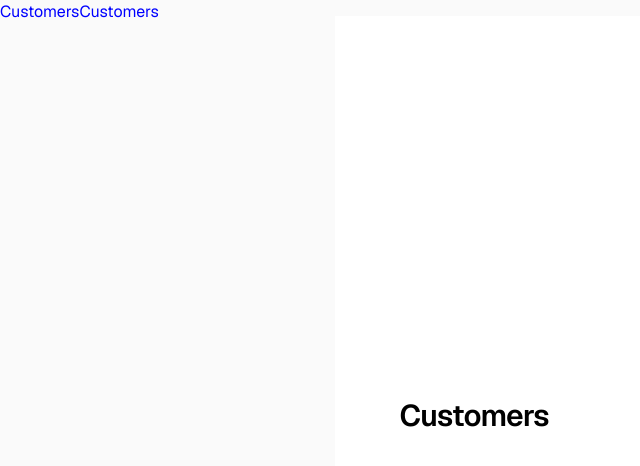
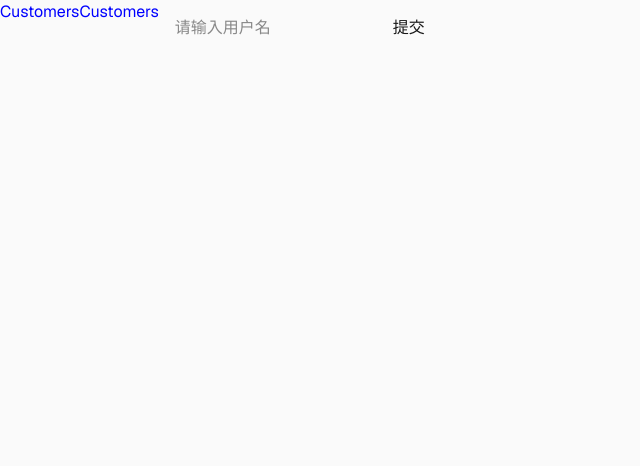
Before and after one commit to Adam-code-line/React, a Next.js app: page /dashboard/customers in a window 1280 px wide. Shown: the top 466 px of the page, without its empty margins (0-640 px from the left). Built offline with nearby package versions, Linux system fonts and the light colour scheme.

Commit message:
添加客户详情页面及其功能，更新客户列表和错误处理组件，优化依赖项

```diff
--- a/app/dashboard/customers/[id]/page.tsx
+++ b/app/dashboard/customers/[id]/page.tsx
@@ -1,3 +1,4 @@
+
 export default async function CustomerDetails ({params} : {params: {id: string }}) {
 
     const { id } = await params;
--- /dev/null
+++ b/app/dashboard/customers/action.tsx
@@ -0,0 +1,5 @@
+"use server";
+
+export async function createCustomer(data: FormData) {
+    console.log("data", data);
+}
--- a/app/dashboard/customers/page.tsx
+++ b/app/dashboard/customers/page.tsx
@@ -1,11 +1,22 @@
-export default function CustomersPage() {
+"use client";
+
+import { useState, useEffect } from "react";
+import { createCustomer } from "./action"
+
+export default function Customers() {
+    const [name, setName] = useState("");
+
+    const submitData = () => {
+        const formData = new FormData();
+        formData.set("name", name);
+        createCustomer(formData);
+    };
+
     return (
-        <div className="flex min-h-screen items-center justify-center bg-zinc-50 font-sans dark:bg-black">
-            <main className="flex min-h-screen w-full max-w-3xl flex-col items-center justify-center py-32 px-16 bg-white dark:bg-black sm:items-start">
-                <h1 className="max-w-xs text-3xl font-semibold leading-10 tracking-tight text-black dark:text-zinc-50">
-                    Customers
-                </h1>
-            </main>
+        <div>
+            <input type="text" placeholder = "请输入用户名" value = {name} onChange = {(e) => setName(e.target.value)} />
+            <button onClick={submitData}>提交</button>
         </div>
+
     );
 }
--- /dev/null
+++ b/app/dashboard/error.tsx
@@ -0,0 +1,21 @@
+"use client"
+
+import  { useEffect } from "react";
+
+export default function DashboardError ({ error, reset }: { error: Error & { digest?: string }; reset: () => void }) {
+    useEffect (() => {
+        console.error("Error in Dashboard:", error);
+    }, [error]);
+
+    return (
+        <div className="flex min-h-screen items-center justify-center bg-red-50 font-sans dark:bg-red-900">
+            <main className="flex min-h-screen w-full max-w-3xl flex-col items-center justify-center py-32 px-16 bg-white dark:bg-black sm:items-start">
+                <h1 className="text-3xl font-semibold text-red-600">Error: {error.message}</h1>
+                <button onClick={reset} className="mt-4 rounded bg-red-500 px-4 py-2 text-white">
+                    Try Again
+                </button>
+            </main>
+        </div>
+    );
+
+};
--- a/app/dashboard/layout.tsx
+++ b/app/dashboard/layout.tsx
@@ -1,4 +1,11 @@
 import SideNav from './nav-link';
+import { Metadata} from 'next';
+
+export const metadata: Metadata = {
+    title: 'Dashboard Layout',
+    description: 'This is the dashboard layout',
+    keywords: ['dashboard'],
+};
 
 export default function Layout ({ children }: { children: React.ReactNode }) {
     return (
--- a/app/dashboard/page.tsx
+++ b/app/dashboard/page.tsx
@@ -20,7 +20,7 @@ const fetchCommodity = async () => {
                 {id: "b", name: "Commodity B"},
                 {id: "c", name: "Commodity C"},
             ])
-        }, 1000);
+        }, 500);
     })
 }
 
--- /dev/null
+++ b/auth.ts
@@ -0,0 +1 @@
+import Nextauth from "next-auth/next";
```
Also changed, not shown: package.json (+7 -6 lines), 1 other file (tests, documents, lock files or other folders).
